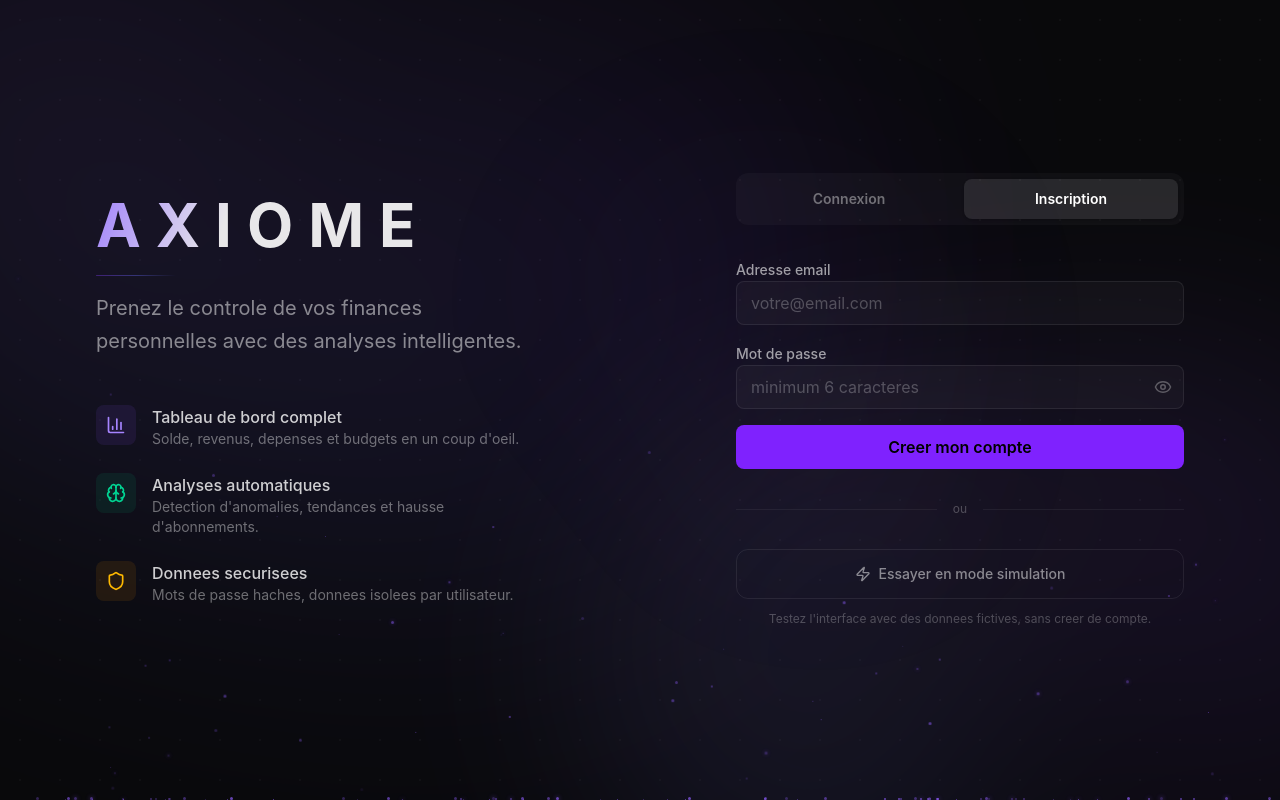
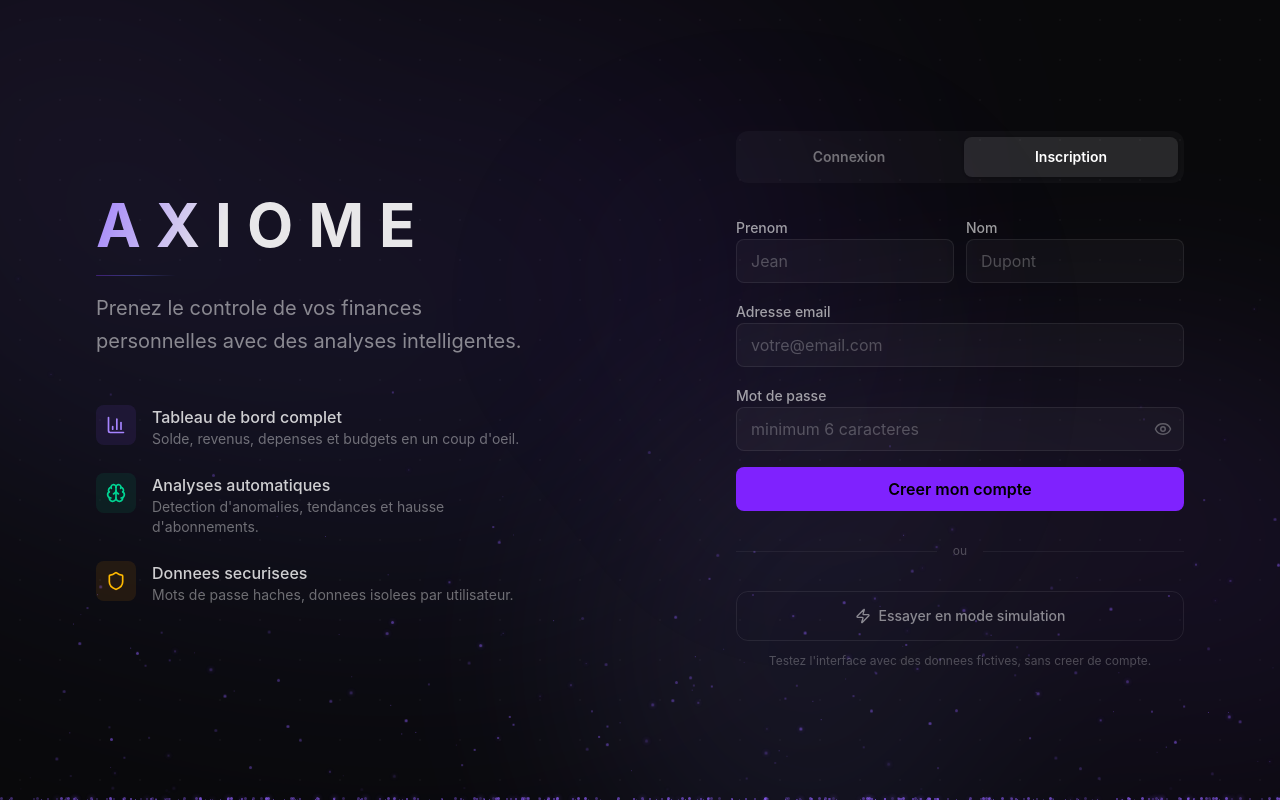
Before and after one commit to kskerim/axiome, a React (Vite) app: page / in a window 1280 px wide. Both pictures are taken after a click on the button "Inscription". Built offline with nearby package versions, Linux system fonts and the light colour scheme; no server answers.

Commit message:
ajout des champs prenom et nom au formulaire d'inscription

```diff
--- a/src/contexts/AuthContext.tsx
+++ b/src/contexts/AuthContext.tsx
@@ -14,7 +14,7 @@ interface AuthContextType {
   session: Session | null;
   modeSimulation: boolean;
   chargement: boolean;
-  inscription: (email: string, motDePasse: string) => Promise<{ erreur: string | null }>;
+  inscription: (email: string, motDePasse: string, prenom: string, nom: string) => Promise<{ erreur: string | null }>;
   connexion: (email: string, motDePasse: string) => Promise<{ erreur: string | null }>;
   deconnexion: () => Promise<void>;
   activerSimulation: () => void;
@@ -70,10 +70,14 @@ export function AuthProvider({ children }: { children: ReactNode }) {
     return () => subscription.unsubscribe();
   }, []);
 
-  // inscription avec email et mot de passe
-  const inscription = async (email: string, motDePasse: string) => {
+  // inscription avec email, mot de passe, prenom et nom
+  const inscription = async (email: string, motDePasse: string, prenom: string, nom: string) => {
     if (!supabase) return { erreur: "supabase non configure" };
-    const { error } = await supabase.auth.signUp({ email, password: motDePasse });
+    const { error } = await supabase.auth.signUp({
+      email,
+      password: motDePasse,
+      options: { data: { prenom, nom } },
+    });
     if (error) return { erreur: error.message };
     return { erreur: null };
   };
--- a/src/pages/Accueil.tsx
+++ b/src/pages/Accueil.tsx
@@ -41,8 +41,8 @@ function FondAnime() {
         }}
       />
 
-      {/* 128 particules montantes */}
-      {Array.from({ length: 128 }, (_, i) => (
+      {/* 512 particules montantes */}
+      {Array.from({ length: 512 }, (_, i) => (
         <div
           key={i}
           className="absolute bottom-0 rounded-full"
@@ -97,6 +97,8 @@ function FondAnime() {
 export function Accueil() {
   const { inscription, connexion, activerSimulation } = useAuth();
   const [mode, setMode] = useState<"connexion" | "inscription">("connexion");
+  const [prenom, setPrenom] = useState("");
+  const [nom, setNom] = useState("");
   const [email, setEmail] = useState("");
   const [motDePasse, setMotDePasse] = useState("");
   const [erreur, setErreur] = useState<string | null>(null);
@@ -113,7 +115,7 @@ export function Accueil() {
 
     const resultat =
       mode === "inscription"
-        ? await inscription(email, motDePasse)
+        ? await inscription(email, motDePasse, prenom, nom)
         : await connexion(email, motDePasse);
 
     if (resultat.erreur) {
@@ -260,6 +262,35 @@ export function Accueil() {
 
           {/* formulaire */}
           <form onSubmit={handleSubmit} className="space-y-4">
+            {mode === "inscription" && (
+              <div className="grid grid-cols-2 gap-3">
+                <div className="space-y-2">
+                  <label className="text-sm font-medium text-white/60">
+                    Prenom
+                  </label>
+                  <Input
+                    type="text"
+                    placeholder="Jean"
+                    value={prenom}
+                    onChange={(e) => setPrenom(e.target.value)}
+                    required
+                  />
+                </div>
+                <div className="space-y-2">
+                  <label className="text-sm font-medium text-white/60">
+                    Nom
+                  </label>
+                  <Input
+                    type="text"
+                    placeholder="Dupont"
+                    value={nom}
+                    onChange={(e) => setNom(e.target.value)}
+                    required
+                  />
+                </div>
+              </div>
+            )}
+
             <div className="space-y-2">
               <label className="text-sm font-medium text-white/60">
                 Adresse email
```
